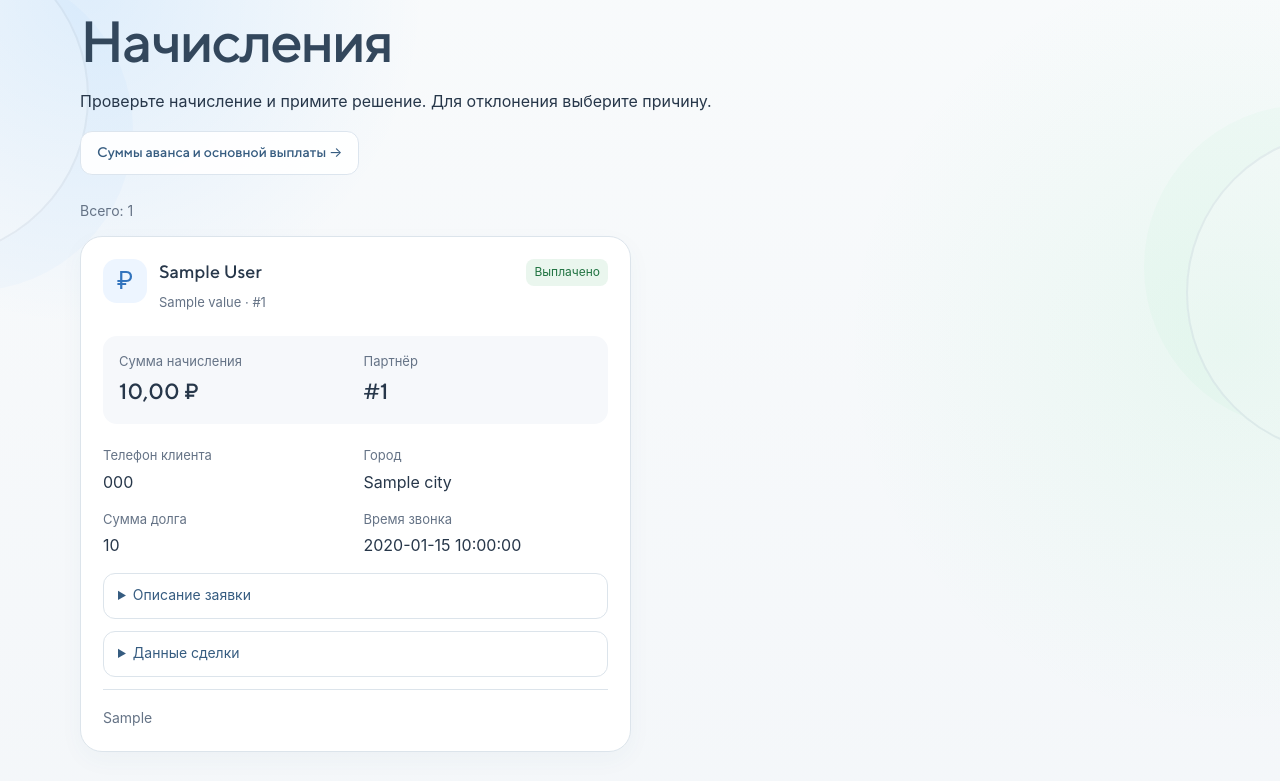
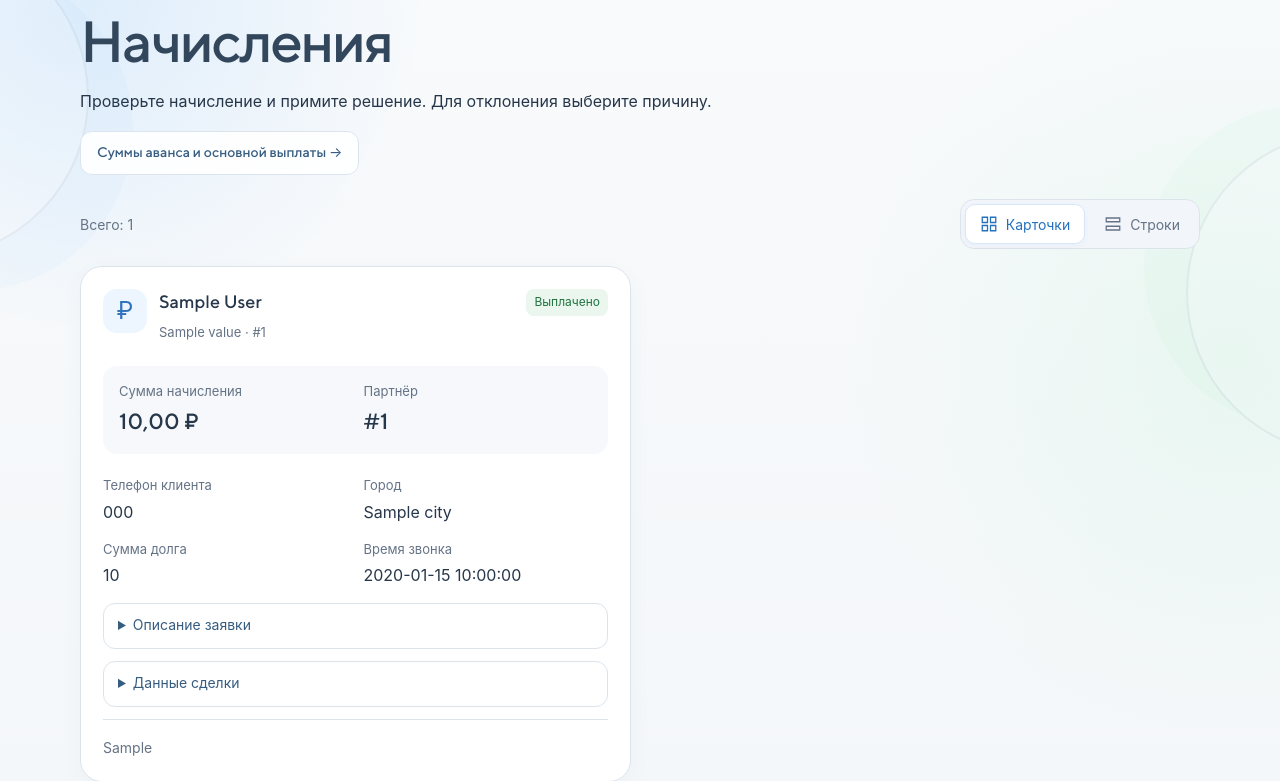
Before and after one commit to zadkie1ll/pravburo-reff-bounty, a FastAPI app: template src/templates/admin_rewards.html in a window 1280 px wide. Shown: the part 235-1016 px from the top of the page. Run offline with FastAPI, Linux system fonts and the light colour scheme; the template is opened without the code that fills it: most values are stand-ins (such as "Sample title", 1, 10 or a date in 2020); parts of the project's set-up code (start-up, migrations or seed data) failed here and were passed over; some web fonts are replaced.

Commit message:
feat: Добавить режим строк в начислениях

```diff
--- a/src/static/app.js
+++ b/src/static/app.js
@@ -17,3 +17,40 @@ if (document.querySelector(".preview-banner")) {
     });
   });
 }
+
+const rewardList = document.querySelector(".reward-card-grid");
+const rewardViewToggle = document.querySelector(".reward-list-toolbar .list-view-toggle");
+
+if (rewardList && rewardViewToggle) {
+  // Shared with the React admin lists on the same origin.
+  const storageKey = "pravburo.admin.listView";
+  const buttons = rewardViewToggle.querySelectorAll("[data-list-mode]");
+  let savedView;
+
+  try {
+    savedView = window.localStorage.getItem(storageKey);
+  } catch {
+    // Keep the default when browser storage is unavailable.
+  }
+
+  function showView(view) {
+    rewardList.dataset.view = view;
+    buttons.forEach((button) => {
+      button.setAttribute("aria-pressed", String(button.dataset.listMode === view));
+    });
+  }
+
+  showView(savedView === "rows" ? "rows" : "cards");
+  buttons.forEach((button) => {
+    button.addEventListener("click", () => {
+      const view = button.dataset.listMode;
+      showView(view);
+      try {
+        window.localStorage.setItem(storageKey, view);
+      } catch {
+        // The current view still works without browser storage.
+      }
+    });
+  });
+  rewardViewToggle.hidden = false;
+}
--- a/src/static/rewards.css
+++ b/src/static/rewards.css
@@ -46,3 +46,101 @@
   .reward-pagination > span { order: -1; flex-basis: 100%; text-align: center; }
   .reward-pagination a { flex: 1; }
 }
+
+.list-view-toggle {
+  display: inline-flex;
+  gap: 4px;
+  padding: 4px;
+  border: 1px solid var(--line);
+  border-radius: 14px;
+  background: #f2f6fb;
+}
+.list-view-toggle[hidden] {
+  display: none;
+}
+.list-view-toggle button {
+  display: inline-flex;
+  align-items: center;
+  justify-content: center;
+  gap: 8px;
+  min-height: 40px;
+  padding: 8px 14px;
+  border: 1px solid transparent;
+  border-radius: 10px;
+  background: transparent;
+  color: var(--muted);
+  font: inherit;
+  font-size: 14px;
+  cursor: pointer;
+}
+.list-view-toggle button[aria-pressed="true"] {
+  border-color: #d7e7fb;
+  background: #fff;
+  color: #2472bd;
+  box-shadow: 0 2px 6px #2447650a;
+}
+.list-view-toggle button:hover {
+  color: #2472bd;
+}
+.list-view-toggle button:focus-visible {
+  outline: 3px solid #80baff;
+  outline-offset: 2px;
+}
+
+.reward-list-toolbar {
+  display: flex;
+  align-items: center;
+  justify-content: space-between;
+  flex-wrap: wrap;
+  gap: 12px;
+  margin-bottom: 16px;
+}
+.reward-card-grid[data-view="rows"] {
+  grid-template-columns: minmax(0, 1fr);
+  gap: 12px;
+}
+.reward-card-grid[data-view="rows"] .reward-card {
+  display: grid;
+  grid-template-columns: minmax(0, 1.4fr) minmax(0, 1fr) minmax(0, 1.6fr);
+  align-items: start;
+  gap: 12px 18px;
+  border-radius: 14px;
+  padding: 16px 20px;
+}
+.reward-card-grid[data-view="rows"] .reward-card-header {
+  flex-wrap: wrap;
+}
+.reward-card-grid[data-view="rows"] :is(.reward-metrics, .reward-details) {
+  margin: 0;
+  gap: 8px 12px;
+}
+.reward-card-grid[data-view="rows"] .reward-metrics {
+  padding: 8px 10px;
+}
+.reward-card-grid[data-view="rows"] .reward-metrics dd {
+  font-size: 16px;
+}
+.reward-card-grid[data-view="rows"] :is(.reward-disclosure, .reward-card-footer, .reward-empty-details) {
+  grid-column: 1 / -1;
+  margin: 0;
+}
+.reward-card-grid[data-view="rows"] .reward-decision {
+  max-width: 440px;
+}
+@media (max-width: 800px) {
+  .reward-card-grid[data-view="rows"] .reward-card {
+    grid-template-columns: repeat(2, minmax(0, 1fr));
+  }
+  .reward-card-grid[data-view="rows"] .reward-details {
+    grid-column: 1 / -1;
+  }
+}
+@media (max-width: 480px) {
+  .reward-card-grid[data-view="rows"] .reward-card {
+    grid-template-columns: minmax(0, 1fr);
+    padding: 14px;
+  }
+  .reward-card-grid[data-view="rows"] .reward-badge {
+    margin-left: 0;
+  }
+}
--- a/src/templates/admin_rewards.html
+++ b/src/templates/admin_rewards.html
@@ -18,9 +18,23 @@
 </section>
 {% set types = {'curator': 'Выплата куратору', 'advance': 'Аванс', 'main': 'Основная выплата', 'bonus_full_payment': 'Бонус за полную оплату', 'quarterly_bonus': 'Квартальный бонус', 'override': 'Вознаграждение по сети'} %}
 {% set statuses = {'pending': 'На проверке', 'approved': 'Одобрено', 'rejected': 'Отклонено'} %}
-<p class="reward-list-count">Всего: {{ total_count }}</p>
 {{ pagination() }}
-<div class="reward-card-grid">
+<div class="reward-list-toolbar">
+  <p class="reward-list-count">Всего: {{ total_count }}</p>
+  {% if rows %}
+  <div class="list-view-toggle" role="group" aria-label="Вид списка" hidden>
+    <button type="button" data-list-mode="cards" aria-pressed="true">
+      <svg viewBox="0 0 24 24" width="18" height="18" fill="none" stroke="currentColor" stroke-width="1.7" aria-hidden="true"><path d="M3 3h7v7H3z M14 3h7v7h-7z M3 14h7v7H3z M14 14h7v7h-7z"/></svg>
+      Карточки
+    </button>
+    <button type="button" data-list-mode="rows" aria-pressed="false">
+      <svg viewBox="0 0 24 24" width="18" height="18" fill="none" stroke="currentColor" stroke-width="1.7" aria-hidden="true"><path d="M3 4h18v5H3z M3 15h18v5H3z"/></svg>
+      Строки
+    </button>
+  </div>
+  {% endif %}
+</div>
+<div class="reward-card-grid" data-view="cards">
 {% for row in rows %}
 {% set reward = row.reward %}
 <article class="reward-card" aria-labelledby="reward-title-{{ reward.id }}">
@@ -45,7 +59,7 @@
   </dl>
   <details class="reward-disclosure"><summary>Описание заявки</summary><p>{{ row.application.situation or 'Без описания' }}</p></details>
   {% else %}
-  <p class="reward-hint">Не привязан к клиенту — начислен за 15+ договоров за квартал.</p>
+  <p class="reward-hint reward-empty-details">Не привязан к клиенту — начислен за 15+ договоров за квартал.</p>
   {% endif %}
   <details class="reward-disclosure"><summary>Данные сделки</summary><p>{{ reward.deal_id }}</p></details>
   <footer class="reward-card-footer">
```
